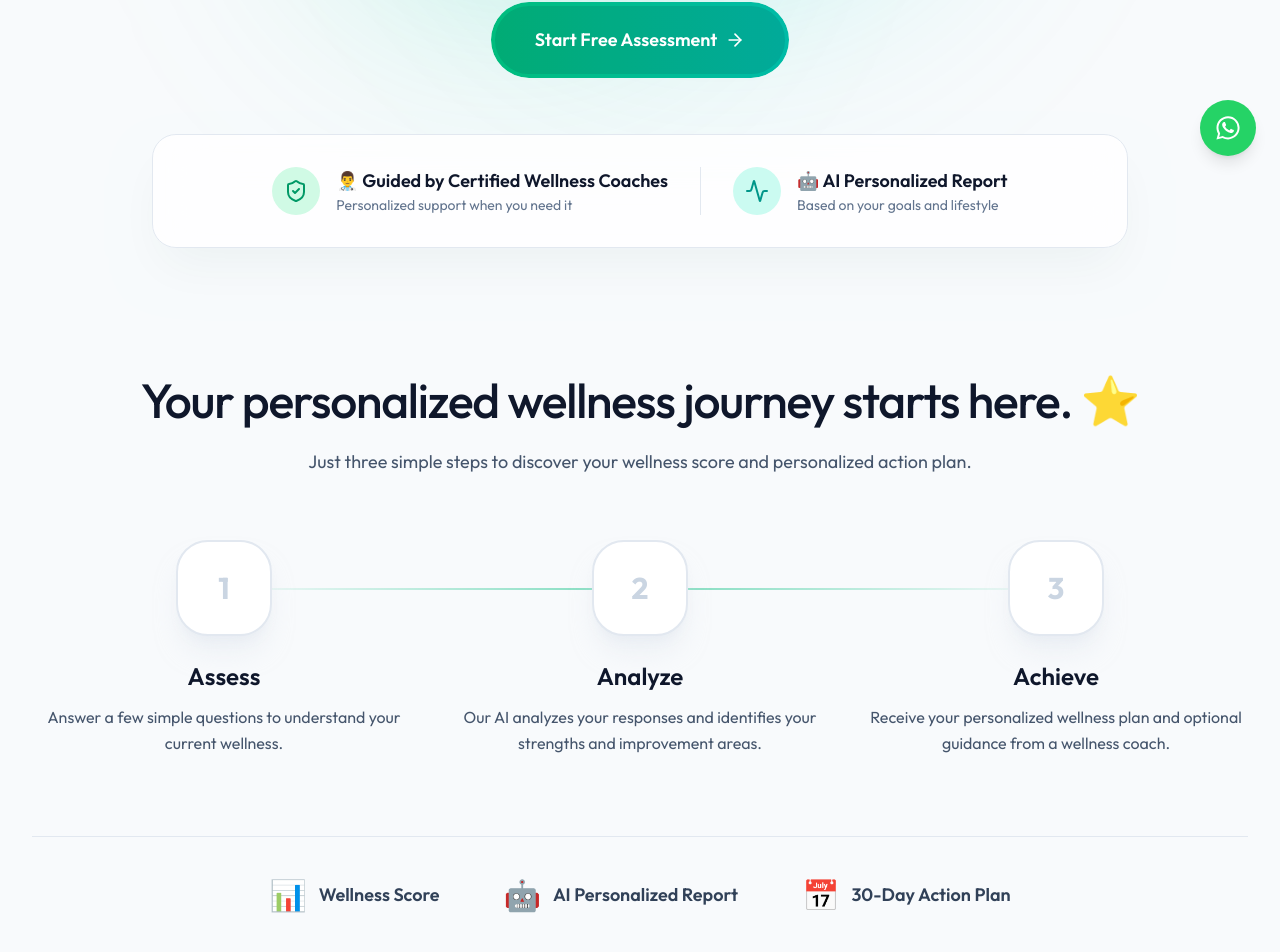
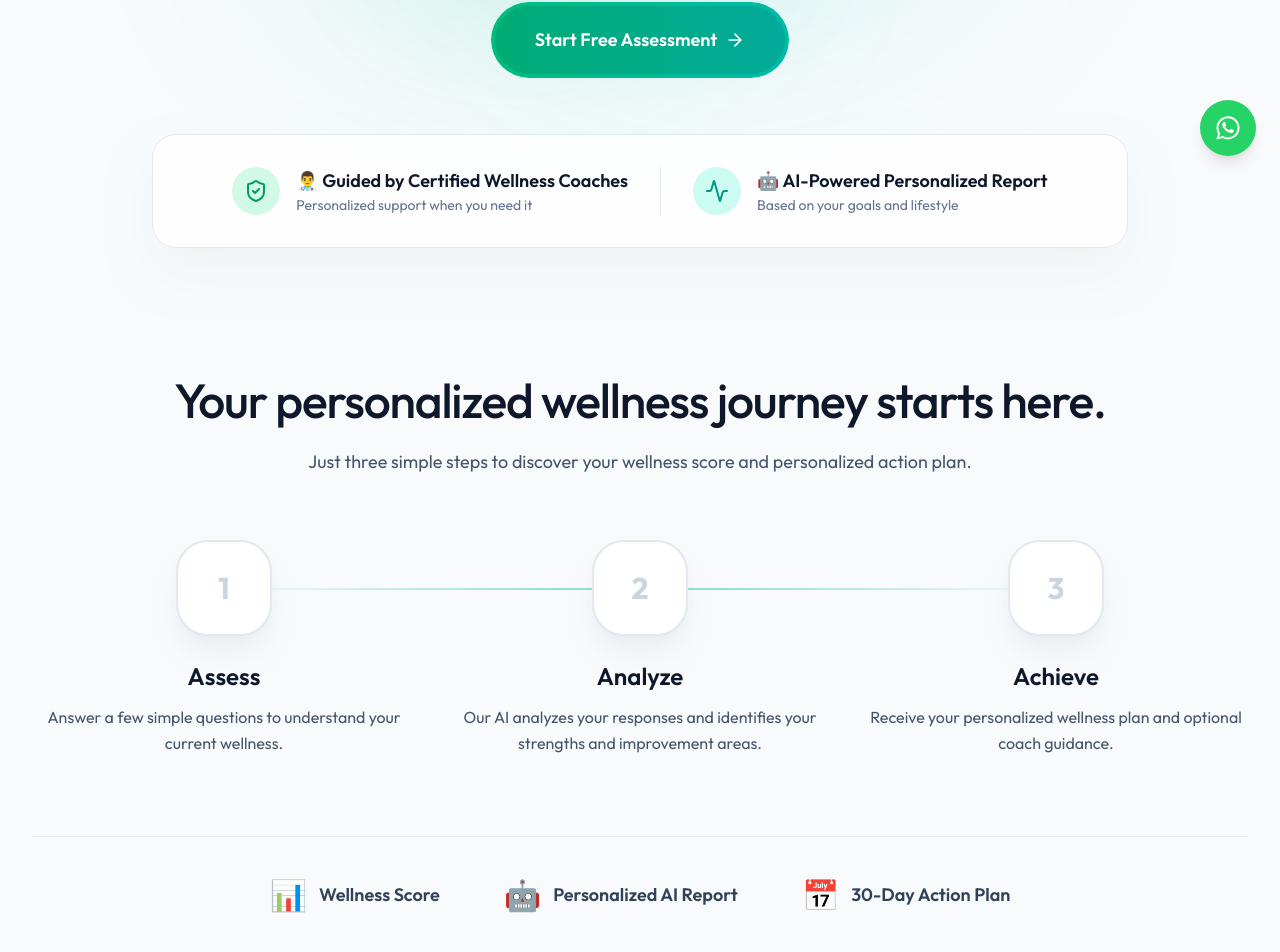
Before and after one commit to veeiq/WelliQo, a Next.js app in the folder apps/web/: page / in a window 1280 px wide. Shown: the part 620-1572 px from the top of the page. Built offline with nearby package versions, Linux system fonts and the light colour scheme.

Commit message:
content: apply copy tweaks and completely remove herbalife branding

```diff
--- a/apps/web/src/app/(assessment)/assessment/components/report/CoachCallToAction.tsx
+++ b/apps/web/src/app/(assessment)/assessment/components/report/CoachCallToAction.tsx
@@ -72,7 +72,7 @@ export function CoachCallToAction() {
               Ready for Real Results?
             </h2>
             <p className="text-slate-600 dark:text-slate-300">
-              Get a personalized nutrition plan and daily guidance from an expert Herbalife Coach to reach your goals faster.
+              Get a personalized nutrition plan and daily guidance from an expert Wellness Coach to reach your goals faster.
             </p>
           </div>
           <div className="w-full sm:w-auto">
--- a/apps/web/src/app/(main)/page.tsx
+++ b/apps/web/src/app/(main)/page.tsx
@@ -59,7 +59,7 @@ export default function HomePage() {
               <Activity className="h-6 w-6" />
             </div>
             <div>
-              <p className="font-semibold text-slate-900 dark:text-white text-lg">🤖 AI Personalized Report</p>
+              <p className="font-semibold text-slate-900 dark:text-white text-lg">🤖 AI-Powered Personalized Report</p>
               <p className="text-sm text-slate-500 dark:text-slate-400">Based on your goals and lifestyle</p>
             </div>
           </div>
@@ -70,7 +70,7 @@ export default function HomePage() {
       <section className="mx-auto w-full max-w-7xl px-4 py-32 sm:px-6 lg:px-8">
         <div className="mb-16 text-center">
           <h2 className="text-3xl font-medium tracking-tight text-slate-900 dark:text-slate-50 sm:text-5xl">
-            Your personalized wellness journey starts here. ⭐
+            Your personalized wellness journey starts here.
           </h2>
           <p className="mt-6 text-lg text-slate-600 dark:text-slate-400 max-w-2xl mx-auto">
             Just three simple steps to discover your wellness score and personalized action plan.
@@ -102,7 +102,7 @@ export default function HomePage() {
               <span className="text-3xl font-bold text-slate-300 dark:text-slate-700 group-hover:text-emerald-500 transition-colors duration-500">3</span>
             </div>
             <h3 className="text-2xl font-semibold text-slate-900 dark:text-white mb-3">Achieve</h3>
-            <p className="text-slate-600 dark:text-slate-400 leading-relaxed">Receive your personalized wellness plan and optional guidance from a wellness coach.</p>
+            <p className="text-slate-600 dark:text-slate-400 leading-relaxed">Receive your personalized wellness plan and optional coach guidance.</p>
           </div>
         </div>
 
@@ -113,7 +113,7 @@ export default function HomePage() {
           </div>
           <div className="flex items-center gap-3">
              <span className="text-3xl">🤖</span>
-             <span className="font-semibold text-slate-700 dark:text-slate-300 text-lg">AI Personalized Report</span>
+             <span className="font-semibold text-slate-700 dark:text-slate-300 text-lg">Personalized AI Report</span>
           </div>
           <div className="flex items-center gap-3">
              <span className="text-3xl">📅</span>
--- a/apps/web/src/app/layout.tsx
+++ b/apps/web/src/app/layout.tsx
@@ -13,7 +13,7 @@ const outfit = Outfit({
 export const metadata: Metadata = {
   title: 'WelliQo | Personalized Wellness & Nutrition',
   description: 'Achieve your health goals with customized nutrition plans, expert coaching, and high-quality wellness products. Start your free wellness assessment today.',
-  keywords: ['wellness', 'nutrition', 'weight loss', 'herbalife', 'health coach', 'healthy aging', 'fitness'],
+  keywords: ['wellness', 'nutrition', 'weight loss', 'health coach', 'healthy aging', 'fitness'],
   openGraph: {
     title: 'WelliQo | Personalized Wellness Assessment',
     description: 'Discover your wellness baseline and get a customized nutrition plan.',
@@ -30,7 +30,7 @@ export default function RootLayout({ children }: Readonly<{ children: ReactNode
             {children}
           </main>
 
-          {/* Global Herbalife Compliance Footer */}
+          {/* Global Compliance Footer */}
           <footer className="w-full bg-slate-900 text-slate-400 py-12 px-4 text-xs leading-relaxed border-t border-slate-800 mt-auto">
             <div className="max-w-6xl mx-auto flex flex-col md:flex-row justify-between items-start gap-12">
               <div className="space-y-4 max-w-sm text-left">
@@ -49,7 +49,7 @@ export default function RootLayout({ children }: Readonly<{ children: ReactNode
                 <p className="text-sm font-medium text-emerald-400">Intelligent Wellness, Science-Informed</p>
                 <div className="space-y-2 pt-2 text-slate-500">
                   <p>
-                    <strong>Independent Herbalife Associate:</strong><br/> Alok Kumar Mahapatra
+                    <strong>Independent Wellness Coach:</strong><br/> Alok Kumar Mahapatra
                   </p>
                   <p>
                     © {new Date().getFullYear()} WelliQo. All rights reserved.
@@ -59,7 +59,7 @@ export default function RootLayout({ children }: Readonly<{ children: ReactNode
 
               <div className="flex-1 max-w-2xl space-y-4 md:text-right flex flex-col justify-between h-full">
                 <p className="text-slate-500">
-                  These products are not intended to diagnose, treat, cure, or prevent any disease. Results are not typical. Individual results will vary depending on starting point, goals, and effort. This website is operated by independent associates and is not the official Herbalife corporate website.
+                  These products are not intended to diagnose, treat, cure, or prevent any disease. Results are not typical. Individual results will vary depending on starting point, goals, and effort. This website is operated by independent wellness coaches.
                 </p>
                 <p className="text-slate-600 pt-8">Built with ❤️ in India by <a href="https://veeiq.com/" target="_blank" rel="noopener noreferrer" className="text-emerald-700 hover:text-emerald-500 font-medium transition-colors">VeeiQ</a>.</p>
               </div>
```
